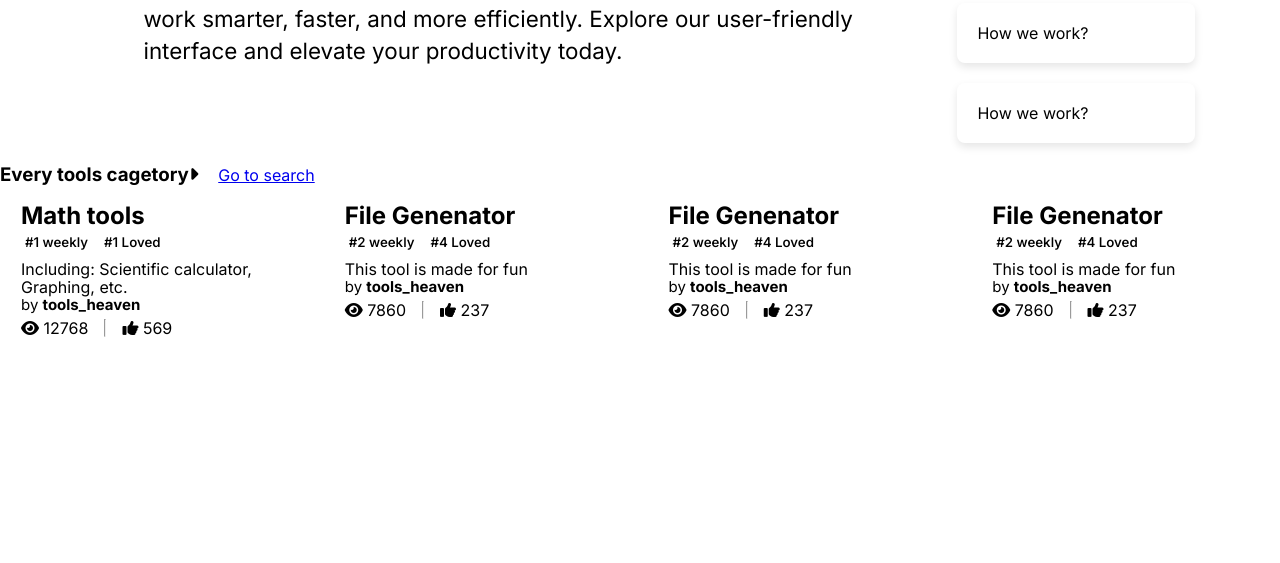
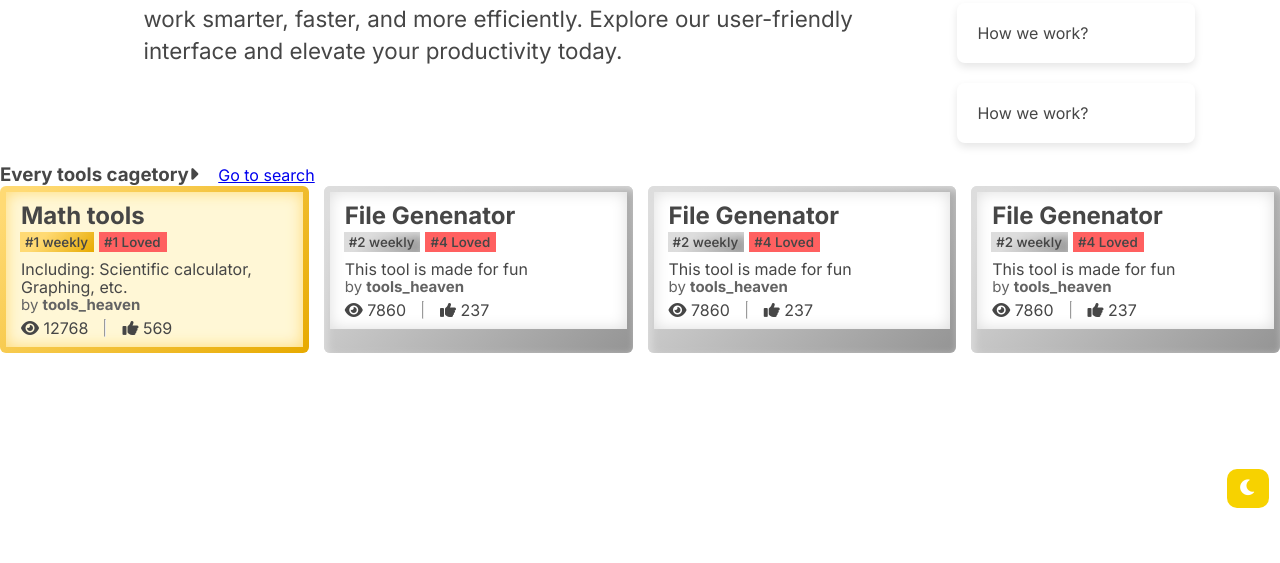
Before and after one commit to nobucketdev/nobucketdev.github.io, a plain HTML site: page index.html in a window 1280 px wide. Shown: the part 282-845 px from the top of the page. Drawn offline with nearby package versions, Linux system fonts and the light colour scheme; a web font is replaced by a local one.

Commit message:
Update global_style.css

```diff
--- a/global_style.css
+++ b/global_style.css
@@ -1,5 +1,5 @@
 @import url('https://fonts.googleapis.com/css2?family=AR+One+Sans:wght,ARRR@400..700,10..60&family=Inter:ital,opsz,wght@0,14..32,100..900;1,14..32,100..900&family=Open+Sans:ital,wght@0,300..800;1,300..800&family=Source+Sans+3:ital,wght@0,200..900;1,200..900&family=Titillium+Web:ital,wght@0,200;0,300;0,400;0,600;0,700;0,900;1,200;1,300;1,400;1,600;1,700&display=swap');
-@import url(styles/color.css);
+@import url(color.css);
 /* Reset default margins and paddings */
 * {
     margin: 0;
```
